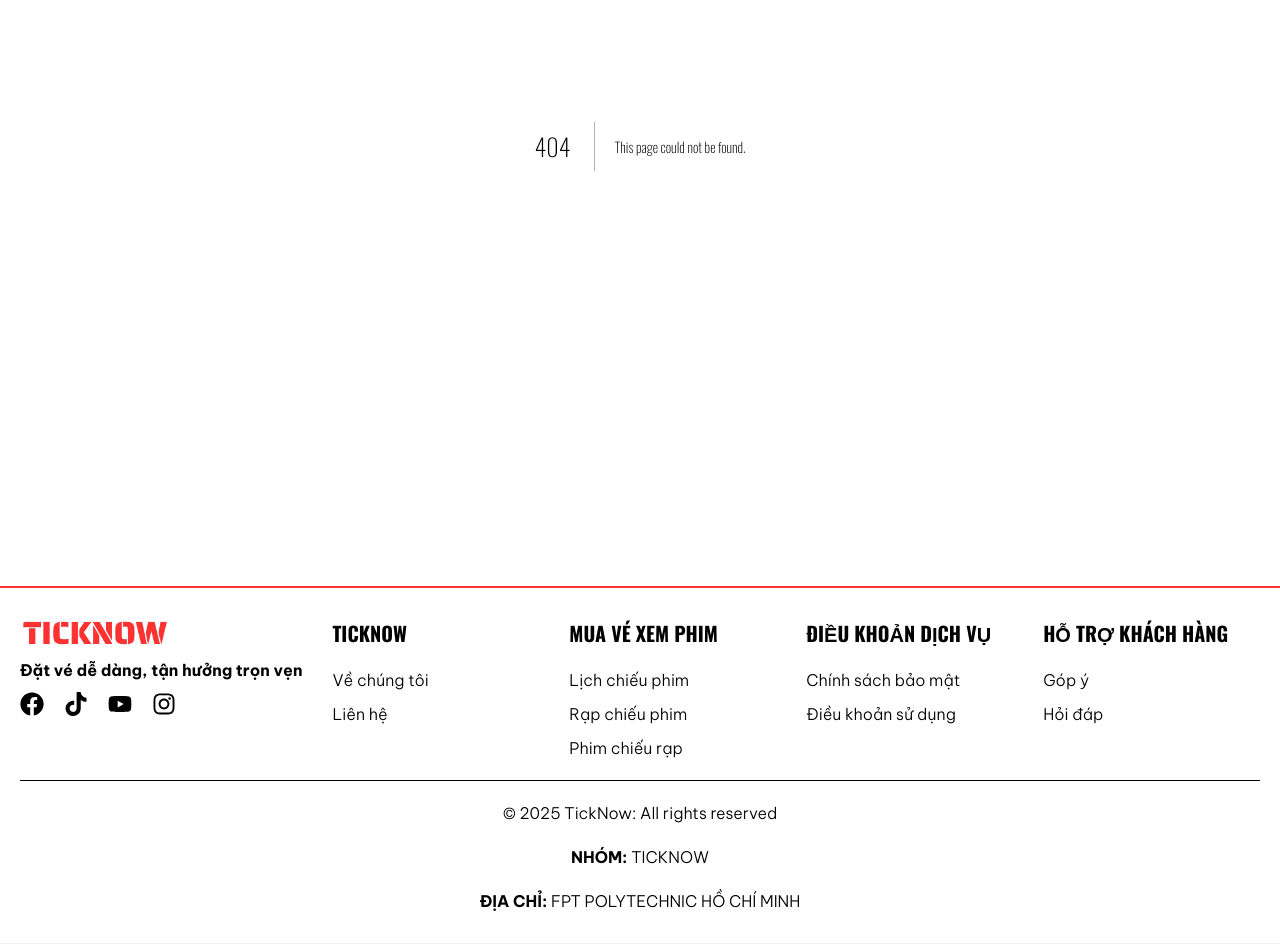
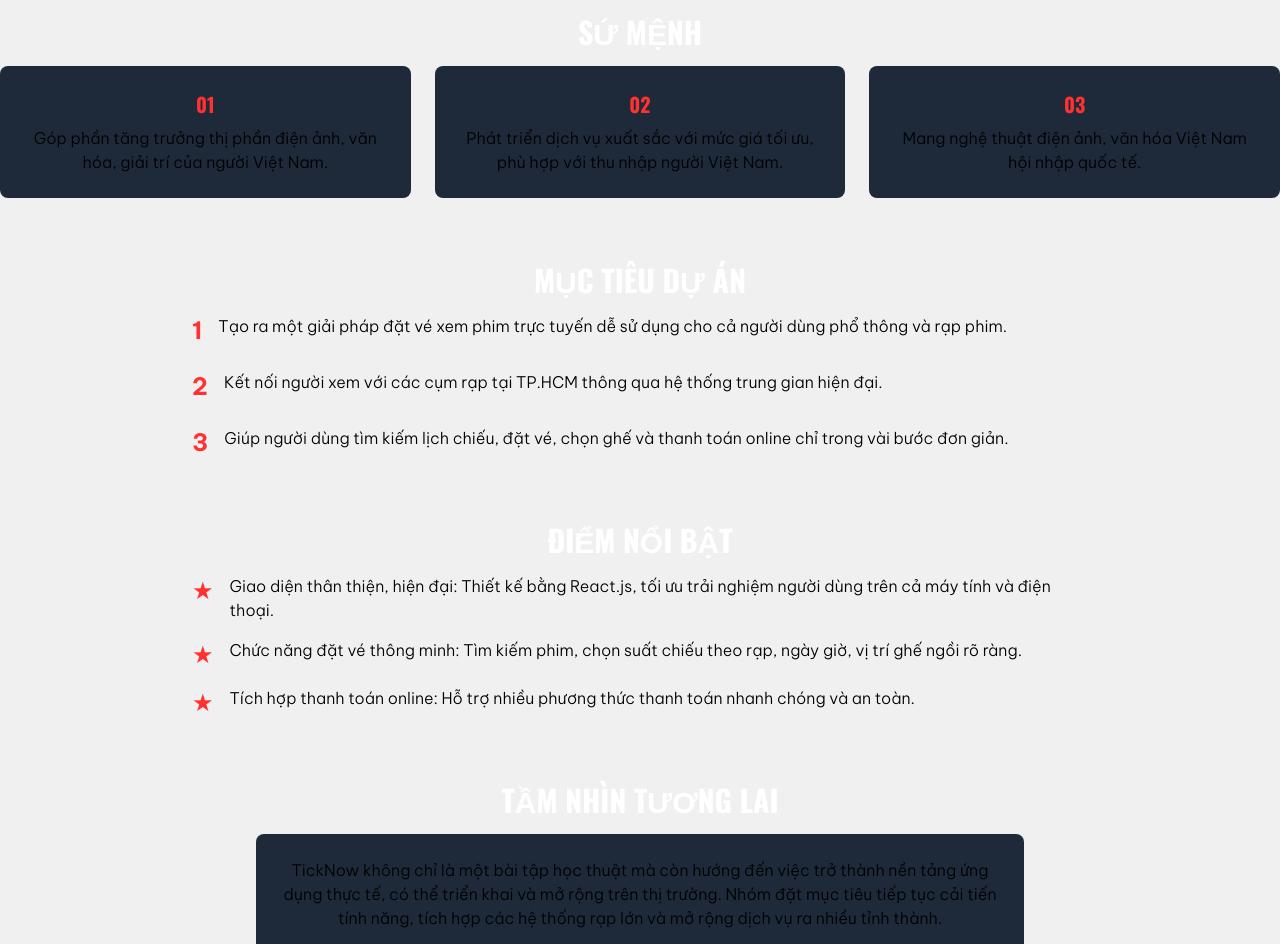
Before and after one commit to lam-2005/TickNow, a Next.js app in the folder client/: page /about in a window 1280 px wide. Before the commit this address had no page. Shown: the part 320-1264 px from the top of the page. Built offline with nearby package versions, Linux system fonts and the light colour scheme.

Commit message:
about
giới thiệu

```diff
--- /dev/null
+++ b/client/src/app/about/page.tsx
@@ -0,0 +1,77 @@
+import React from "react";
+
+const AboutPage = () => {
+  return (
+    <div>
+      <section className="text-center mb-16">
+        <h1 className="flex-center text-white z-11 text-3xl font-bold mt-8 mb-4">VỀ TICKNOW</h1>
+        <div className="bg-gray-800 p-6 rounded-lg max-w-3xl mx-auto">
+          <p>
+            TickNow là một nền tảng đặt vé xem phim trực tuyến hiện đại, được phát triển bởi nhóm sinh viên Trường Cao đẳng FPT Polytechnic Hồ Chí Minh. Dự án được thực hiện với mong muốn mang đến trải nghiệm đặt vé tiện lợi, nhanh chóng và thân thiện cho người dùng yêu điện ảnh.
+          </p>
+        </div>
+      </section>
+      <section className="text-center mb-16">
+        <h1 className="flex-center text-white z-11 text-3xl font-bold mt-8 mb-4">SỨ MỆNH</h1>
+        <div className="grid md:grid-cols-3 gap-6">
+          <div className="bg-gray-800 p-6 rounded-lg">
+            <h3 className="text-primary font-bold text-xl mb-2">01</h3>
+            <p>Góp phần tăng trưởng thị phần điện ảnh, văn hóa, giải trí của người Việt Nam.</p>
+          </div>
+          <div className="bg-gray-800 p-6 rounded-lg">
+            <h3 className="text-primary font-bold text-xl mb-2">02</h3>
+            <p>Phát triển dịch vụ xuất sắc với mức giá tối ưu, phù hợp với thu nhập người Việt Nam.</p>
+          </div>
+          <div className="bg-gray-800 p-6 rounded-lg">
+            <h3 className="text-primary font-bold text-xl mb-2">03</h3>
+            <p>Mang nghệ thuật điện ảnh, văn hóa Việt Nam hội nhập quốc tế.</p>
+          </div>
+        </div>
+      </section>
+      <section className="text-center mb-16">
+        <h1 className="flex-center text-white z-11 text-3xl font-bold mt-8 mb-4">MỤC TIÊU DỰ ÁN</h1>
+        <div className="space-y-6 max-w-4xl mx-auto text-left">
+          <div className="flex items-start gap-4">
+            <span className="text-primary font-bold text-2xl">1</span>
+            <p>Tạo ra một giải pháp đặt vé xem phim trực tuyến dễ sử dụng cho cả người dùng phổ thông và rạp phim.</p>
+          </div>
+          <div className="flex items-start gap-4">
+            <span className="text-primary font-bold text-2xl">2</span>
+            <p>Kết nối người xem với các cụm rạp tại TP.HCM thông qua hệ thống trung gian hiện đại.</p>
+          </div>
+          <div className="flex items-start gap-4">
+            <span className="text-primary font-bold text-2xl">3</span>
+            <p>Giúp người dùng tìm kiếm lịch chiếu, đặt vé, chọn ghế và thanh toán online chỉ trong vài bước đơn giản.</p>
+          </div>
+        </div>
+      </section>
+      <section className="text-center mb-16">
+        <h1 className="flex-center text-white z-11 text-3xl font-bold mt-8 mb-4">ĐIỂM NỔI BẬT</h1>
+        <div className="space-y-4 max-w-4xl mx-auto text-left">
+          <div className="flex items-start gap-4">
+            <span className="text-primary text-2xl">★</span>
+            <p>Giao diện thân thiện, hiện đại: Thiết kế bằng React.js, tối ưu trải nghiệm người dùng trên cả máy tính và điện thoại.</p>
+          </div>
+          <div className="flex items-start gap-4">
+            <span className="text-primary text-2xl">★</span>
+            <p>Chức năng đặt vé thông minh: Tìm kiếm phim, chọn suất chiếu theo rạp, ngày giờ, vị trí ghế ngồi rõ ràng.</p>
+          </div>
+          <div className="flex items-start gap-4">
+            <span className="text-primary text-2xl">★</span>
+            <p>Tích hợp thanh toán online: Hỗ trợ nhiều phương thức thanh toán nhanh chóng và an toàn.</p>
+          </div>
+        </div>
+      </section>
+      <section className="text-center">
+        <h1 className="flex-center text-white z-11 text-3xl font-bold mt-8 mb-4">TẦM NHÌN TƯƠNG LAI</h1>
+        <div className="bg-gray-800 p-6 rounded-lg max-w-3xl mx-auto">
+          <p>
+            TickNow không chỉ là một bài tập học thuật mà còn hướng đến việc trở thành nền tảng ứng dụng thực tế, có thể triển khai và mở rộng trên thị trường. Nhóm đặt mục tiêu tiếp tục cải tiến tính năng, tích hợp các hệ thống rạp lớn và mở rộng dịch vụ ra nhiều tỉnh thành.
+          </p>
+        </div>
+      </section>
+    </div>
+  );
+};
+
+export default AboutPage;
```
